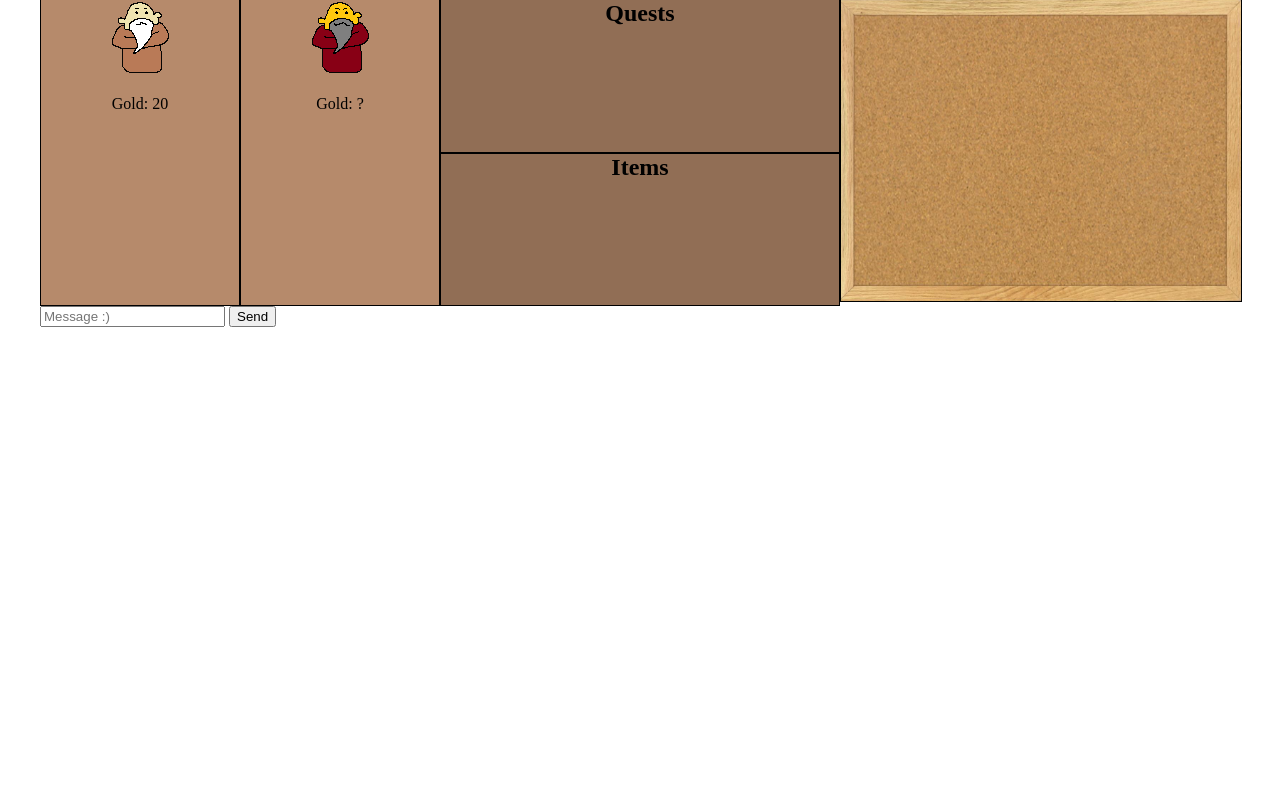
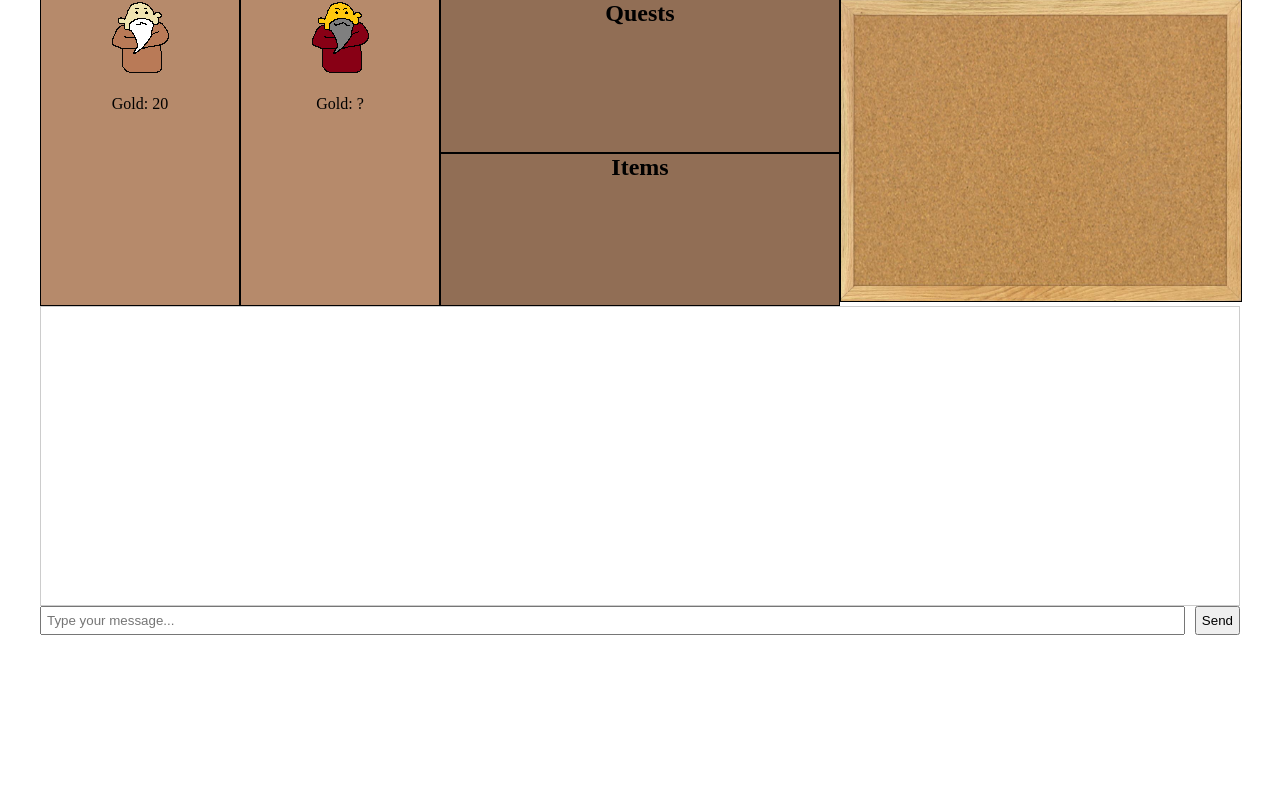
Before and after one commit to aleburbridge/questgiver, a Flask app: page /inGame in a window 1280 px wide. Shown: the part 41-840 px from the top of the page. Run offline with Flask 3, Linux system fonts and the light colour scheme; some libraries are stand-ins or nearby versions.

Commit message:
chat feature looks better

```diff
--- a/main.py
+++ b/main.py
@@ -24,6 +24,17 @@ def generate_room_code(length):
 def create_room_from_code(code):
     rooms[code] = {"players": [], "host": ""}
     session["roomCode"] = code
+
+def generate_random_color():
+    # Generate random values for red, green, and blue channels
+    red = random.randint(0, 255)
+    green = random.randint(0, 255)
+    blue = random.randint(0, 255)
+
+    # Convert the RGB values to a hex code
+    hex_code = '#{:02x}{:02x}{:02x}'.format(red, green, blue)
+
+    return hex_code
 
 # -----Routes------
 @app.route("/", methods=["POST", "GET"])
@@ -54,7 +65,7 @@ def home():
 
         session["name"] = name
         session["roomCode"] = codeInput
-
+        session["userColor"] = generate_random_color()
 
         rooms[codeInput]["players"].append({
             "name": name,
@@ -104,9 +115,9 @@ def connect(auth):
 # -----Chat------
 @socketio.on('message')
 def handle_message(message):
-    print("Received message: " + message)
-    if message != "User connected!":
-        send(message, broadcast=True)
+    name = session["name"]
+    color = session["userColor"]
+    send({"name": name, "color": color, "message": message}, broadcast=True)
 
 # -----Run------
 if __name__ == "__main__":
--- a/templates/inGame.html
+++ b/templates/inGame.html
@@ -68,6 +68,39 @@
             object-fit: contain;
         }
 
+        .chat-box {
+            width: 100%;
+            height: 300px;
+            overflow-y: auto;
+            border: 1px solid #ccc;
+            padding: 10px;
+            box-sizing: border-box;
+            }
+
+        .messages-container {
+        width: 100%;
+        }
+
+        .messages-container p {
+        margin: 5px 0;
+        }
+
+        .input-section {
+        display: flex;
+        align-items: center;
+        }
+
+        .input-section input[type="text"] {
+        flex: 1;
+        padding: 5px;
+        }
+
+        .input-section button {
+        margin-left: 10px;
+        padding: 5px;
+        cursor: pointer;
+        }
+
     </style>
 </head>
 <body>
@@ -97,31 +130,32 @@
                 <img src="{{url_for('static', filename='images/board.png')}}"/>
             </div>
         </div>
-        <div class="chat-section">
-            <input type="text" id="message" placeholder="Message :)">
-            <button id="send-message-button">Send</button>
-            <div id="messages">
 
+        <div class="chat-box">
+            <div id="messages" class="messages-container">
+                <!-- Messages will be dynamically added here -->
             </div>
         </div>
+        <div class="input-section">
+            <input type="text" id="message-input" placeholder="Type your message...">
+            <button id="send-message-button">Send</button>
+        </div>
+
     </div>
     <script src="https://cdnjs.cloudflare.com/ajax/libs/socket.io/4.3.1/socket.io.min.js"></script>
     <script type="text/javascript">
         document.addEventListener("DOMContentLoaded", function() {
             var socket = io.connect("http://localhost:5000");
 
-            socket.on('connect', function() {
-                socket.send("User connected!");
-            });
-
             socket.on('message', function(message) {
                 var messageElement = document.createElement('p');
-                messageElement.textContent = message;
+                var randomColor = message.color;
+                messageElement.innerHTML = `<span style="color: ${randomColor}">${message.name}: </span>${message.message}`;
                 document.getElementById('messages').appendChild(messageElement);
             });
 
             document.getElementById('send-message-button').addEventListener('click', function() {
-                var messageInput = document.getElementById('message');
+                var messageInput = document.getElementById('message-input');
                 socket.send(messageInput.value);
                 messageInput.value = '';
             });
```
